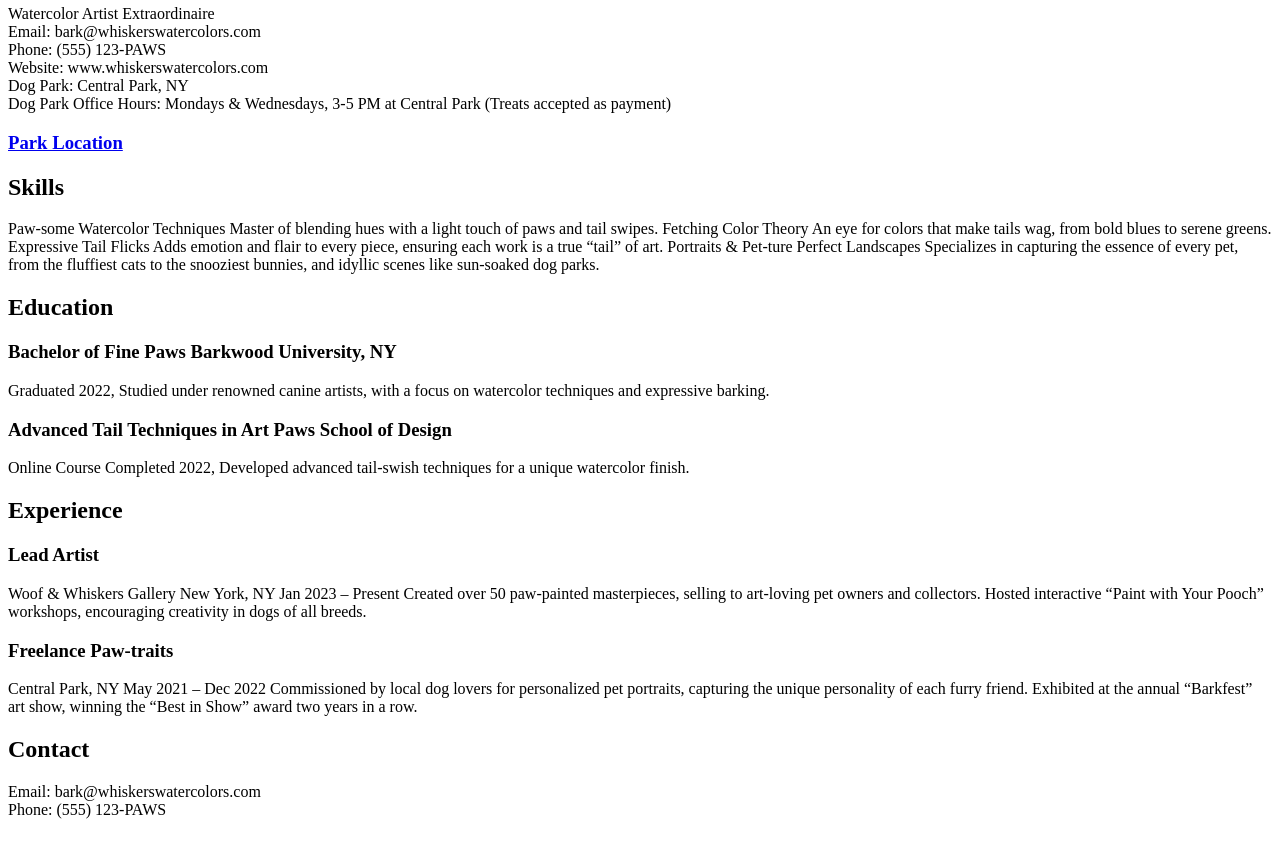
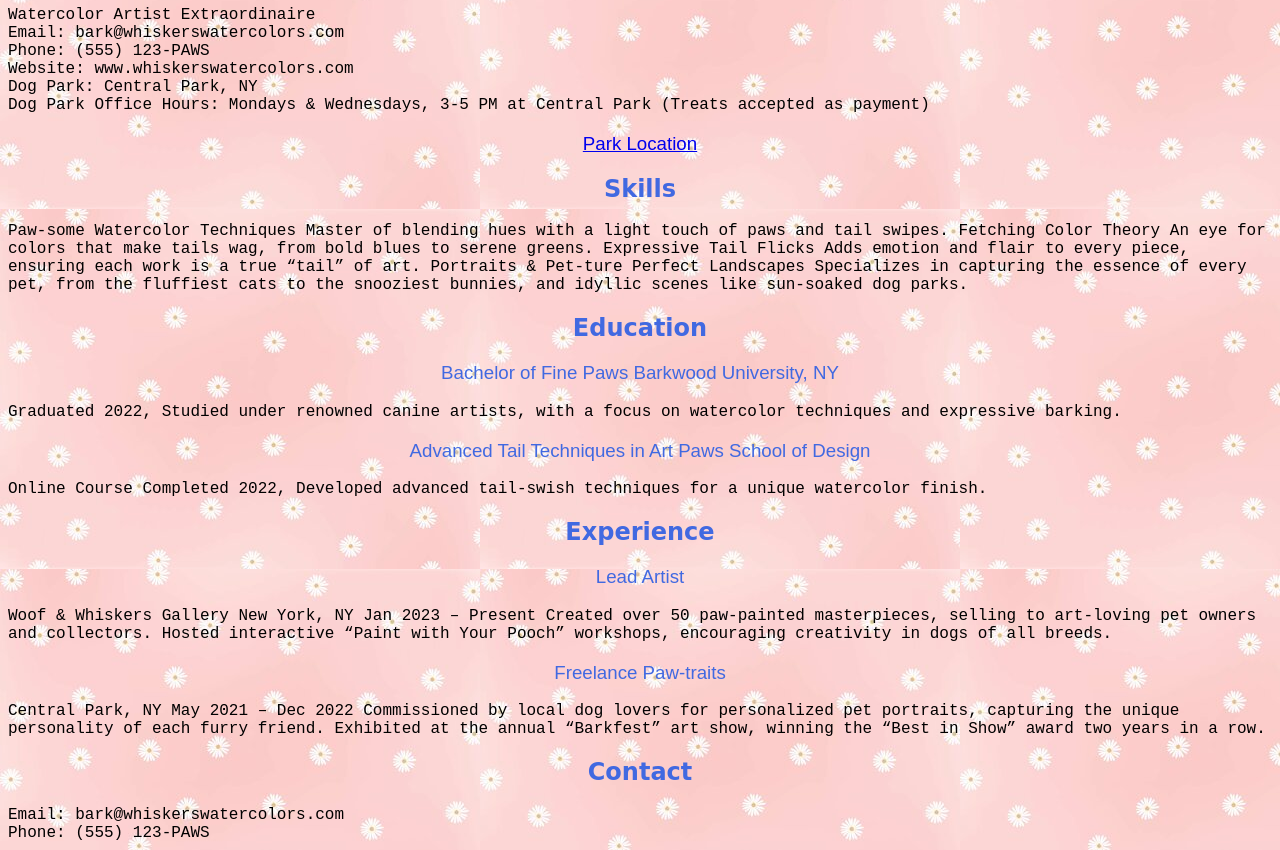
Before and after one commit to haileydemas/resume, a plain HTML site: page index.html in a window 1280 px wide. Shown: the part 511-1361 px from the top of the page. Before the commit the page ends 1338 px from the top, so only its background shows below. Drawn offline with Linux system fonts and the light colour scheme.

Commit message:
Add files via upload

```diff
--- a/index.html
+++ b/index.html
@@ -1,29 +1,45 @@
 <!DOCTYPE html>
-<html lang="en">
+<html lang="en" >
 
-    <head>
+    <head> <style> h2 {color:lightpink;}h1 {text-align: center;} </style>
     	<title>Doggy Art</title>
     	 <meta charset="UTF-8">
       <meta name="description" content="Artist pup's resume">
       <meta name="keywords" content="HTML, CSS, JavaScript">
       <meta name="author" content="John Doe">
       <meta name="viewport" content="width=device-width, initial-scale=1.0">
-</head>
-<img src="dogartist.jpeg" alt="A talented dog artist painting"
 
 
-    ></body>
+<img src="dogartist.jpeg" alt="A talented dog artist painting">
+
+<style> h3 {font-family: "Noto Sans JP", sans-serif;} h3 {font-family: "Sofadi One", system-ui;
+  font-weight: 400;
+  font-style: normal;
+} h3{color: royalblue;} h3 {text-align: center;} h2 {text-align: center;} body {font-family: "Roboto Mono", monospace;
+  font-style: normal;
+} body {background-image: url(flowers.jpg) ;</style>
+
+</body>
 
 
- <h1> <a href="https://www.nationalgeographic.com/animals/mammals/facts/domestic-dog" target="_blank">Whiskers von Waggington</a></h1>
+   <h1> <a href="https://www.nationalgeographic.com/animals/mammals/facts/domestic-dog" target="_blank">Whiskers von Waggington</a> </h1>
+
+
 <p>Watercolor Artist Extraordinaire<br>
 Email: bark@whiskerswatercolors.com <br> Phone: (555) 123-PAWS <br> Website: www.whiskerswatercolors.com <br>
 	Dog Park: Central Park, NY <br> Dog Park Office Hours: Mondays & Wednesdays, 3-5 PM at Central Park (Treats accepted as payment) <br> </p>
 
+ <h3>  <a href="https://www.google.com/maps/place/Central+Park/@40.7825547,-73.9681583,17z/data=!4m6!3m5!1s0x89c2589a018531e3:0xb9df1f7387a94119!8m2!3d40.7825547!4d-73.9655834!16zL20vMDljN3Y?entry=ttu&g_ep=EgoyMDI0MDkwMi4xIKXMDSoASAFQAw%3D%3D" target="_blank">Park Location</a></h3>
 
-	 <h3> <a href="https://www.google.com/maps/place/Central+Park/@40.7825547,-73.9681583,17z/data=!4m6!3m5!1s0x89c2589a018531e3:0xb9df1f7387a94119!8m2!3d40.7825547!4d-73.9655834!16zL20vMDljN3Y?entry=ttu&g_ep=EgoyMDI0MDkwMi4xIKXMDSoASAFQAw%3D%3D" target="_blank">Park Location</a></h3>
 
-<h2>Skills</h2>
+<style> h2 {font-family: "Playwrite DE Grund", cursive;
+  font-style: normal;
+}
+</style>
+<style> h3 { font-family: "Noto Sans JP", sans-serif;}
+</style>
+
+<h2 style="color: royalblue;">  Skills</h2>
 <p>Paw-some Watercolor Techniques
 Master of blending hues with a light touch of paws and tail swipes.
 Fetching Color Theory
@@ -32,7 +48,8 @@ Expressive Tail Flicks
 Adds emotion and flair to every piece, ensuring each work is a true “tail” of art.
 Portraits & Pet-ture Perfect Landscapes
 Specializes in capturing the essence of every pet, from the fluffiest cats to the snooziest bunnies, and idyllic scenes like sun-soaked dog parks.
-<h2>Education</h2>
+
+<h2 style="color: royalblue;">Education</h2>
 <h3>Bachelor of Fine Paws
 Barkwood University, NY </h3>
 Graduated 2022,
@@ -41,7 +58,8 @@ Studied under renowned canine artists, with a focus on watercolor techniques and
 Paws School of Design</h3> Online Course
 Completed 2022,
 Developed advanced tail-swish techniques for a unique watercolor finish.
-<h2>Experience</h2>
+
+<h2 style="color: royalblue;">Experience</h2>
 <h3>Lead Artist</h3> Woof & Whiskers Gallery
 New York, NY
 Jan 2023 – Present
@@ -52,7 +70,7 @@ Central Park, NY
 May 2021 – Dec 2022
 Commissioned by local dog lovers for personalized pet portraits, capturing the unique personality of each furry friend.
 Exhibited at the annual “Barkfest” art show, winning the “Best in Show” award two years in a row.
-<h2>Contact</h2>
+<h2 style="color: royalblue;">Contact</h2>
 Email: bark@whiskerswatercolors.com <br>
 Phone: (555) 123-PAWS <br>
 
```
Also changed, not shown: flowers.jpg (added).
